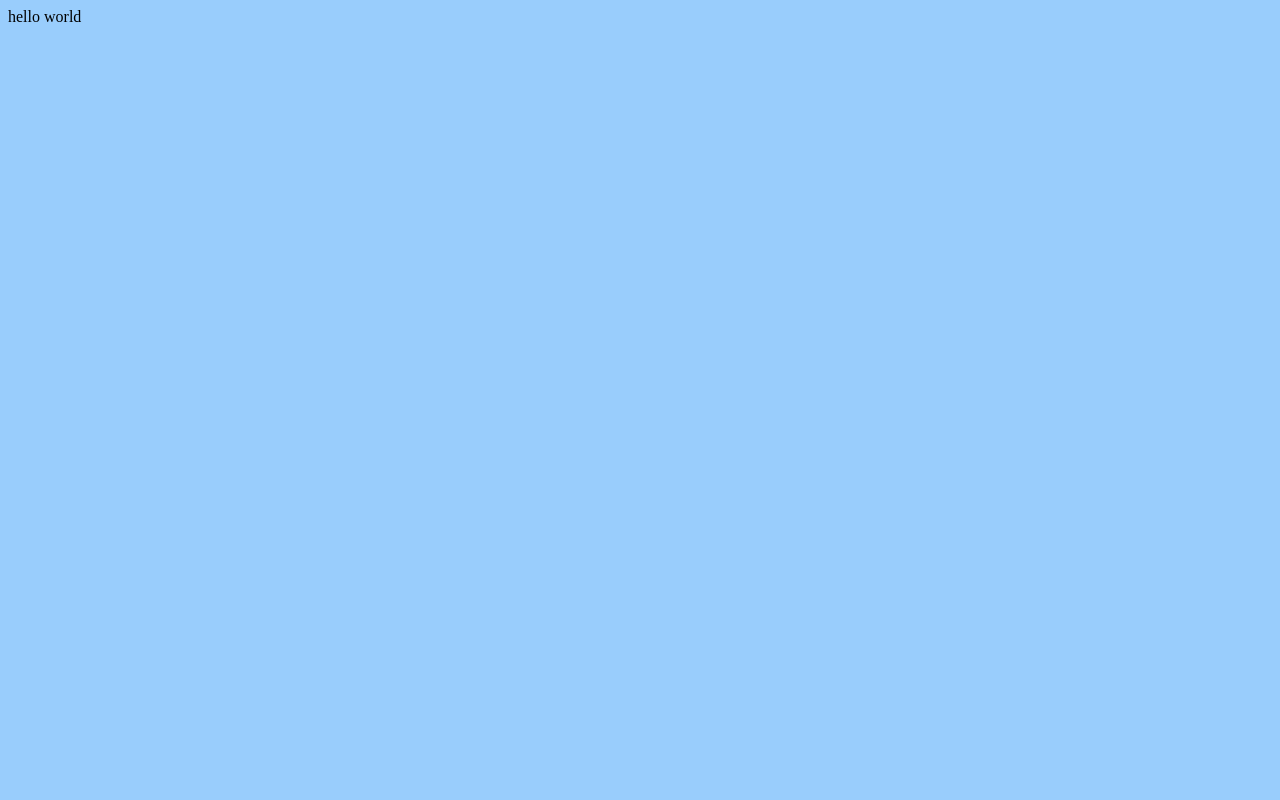
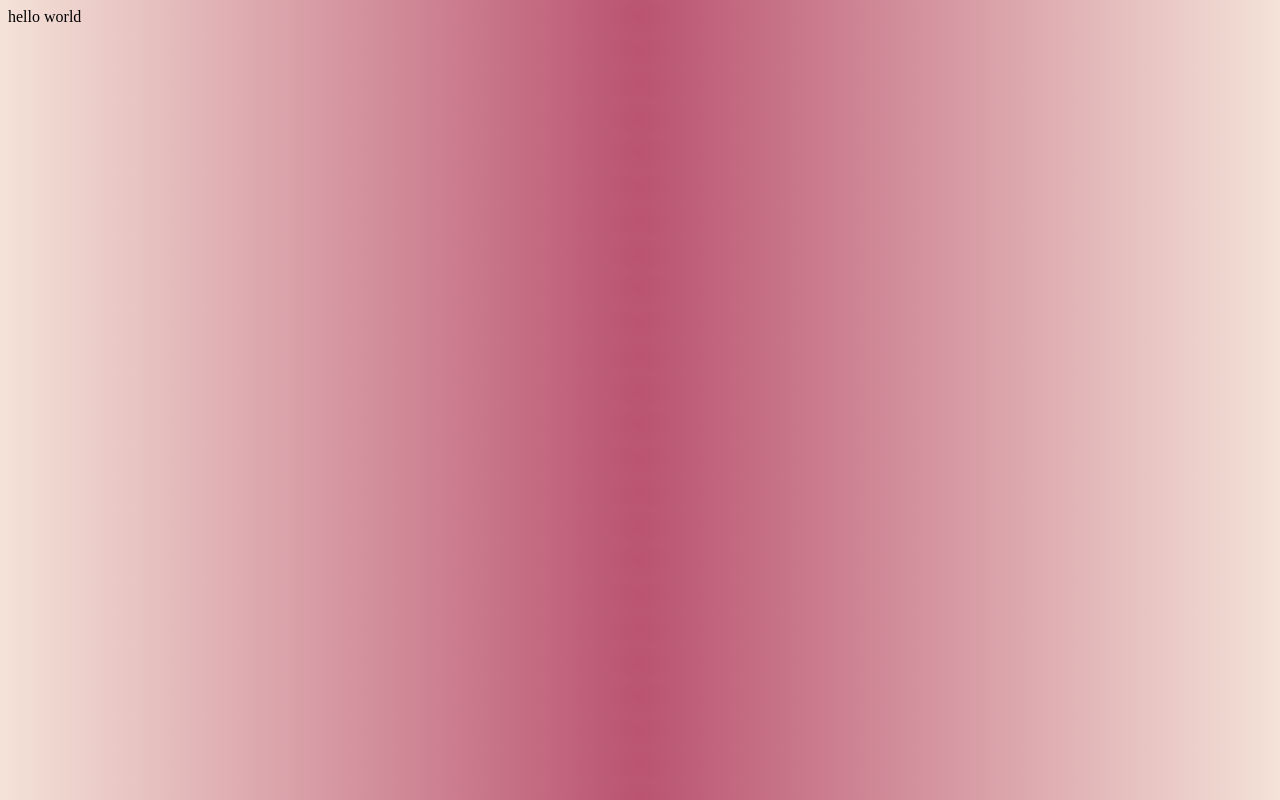
Before and after one commit to FelipeResk/primeiro-reposit-rio-remoto, a plain HTML site: page index.html in a window 1280 px wide. Drawn offline with Linux system fonts and the light colour scheme.

Commit message:
background gradiente

```diff
--- a/fundo.css
+++ b/fundo.css
@@ -1,3 +1,4 @@
 .card{
-    background: rgb(153, 205, 252);
+    background: #BA5370;
+    background: radial-gradient(circle,#BA5370, #F4E2D8);
 }
```
